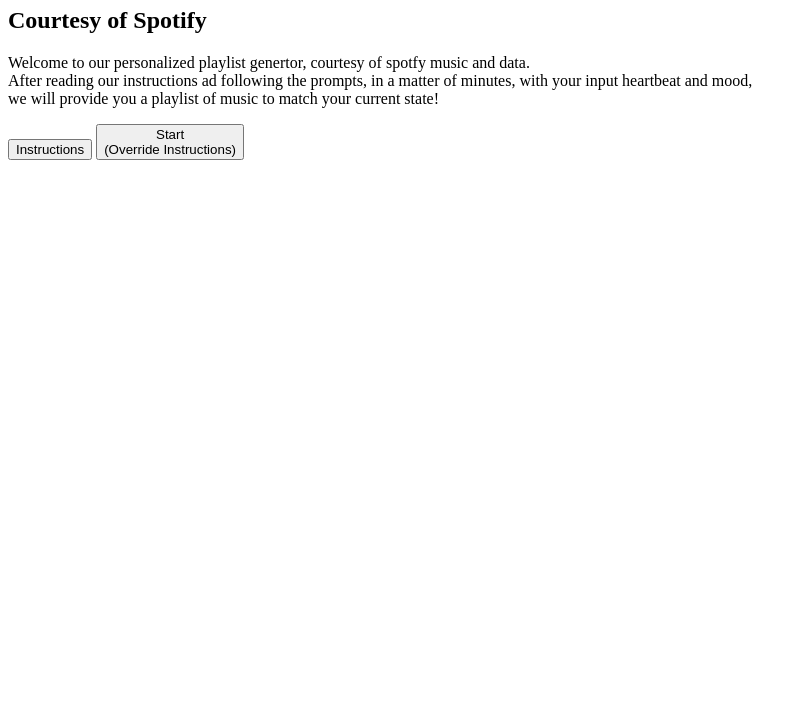
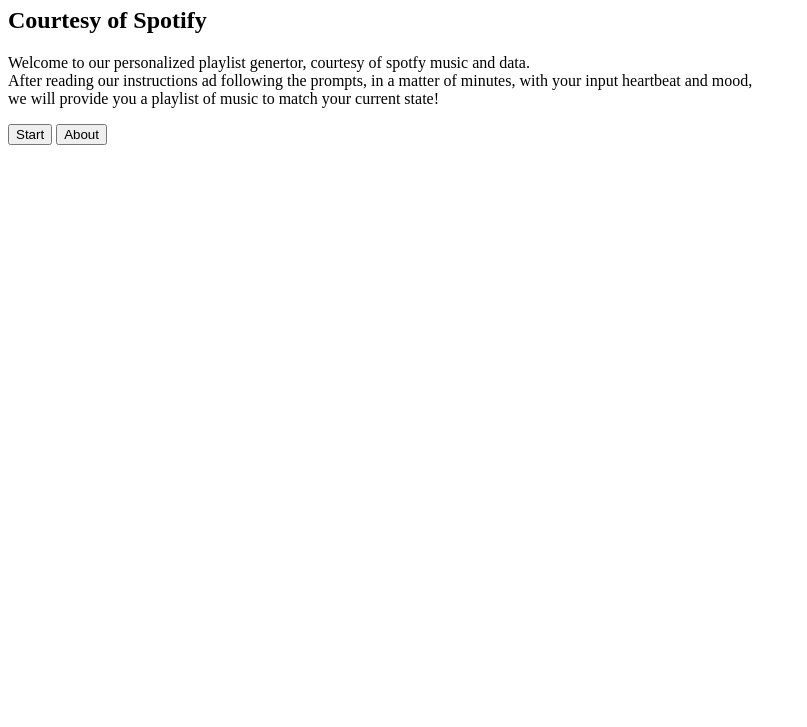
Before and after one commit to kthurst1/stp, a plain HTML site: page index.html in a window 1280 px wide. Shown: the part 73-800 px from the top of the page, without its empty margins (0-807 px from the left). Drawn offline with Linux system fonts and the light colour scheme.

Commit message:
changed button labels

```diff
--- a/index.html
+++ b/index.html
@@ -16,11 +16,10 @@
       we will provide you a playlist of music to match your current state!
     </p>
 
-    <button type="button">Instructions</button>
+    <button type="button">Start</button>
 
     <button type="button">
-      Start <br />
-      (Override Instructions)
+      About
     </button>
   </body>
 </html>
```
